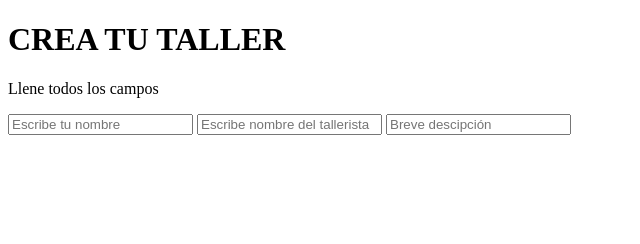
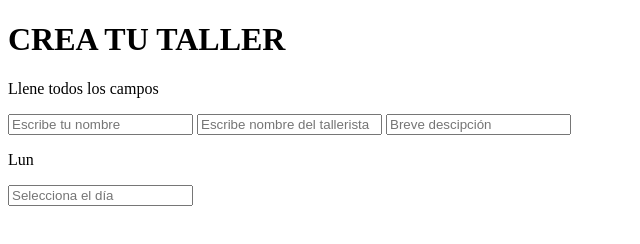
Before and after one commit to Eerie14/Myfirstrepo, a plain HTML site: page formulario.html in a window 1280 px wide. Shown: the whole page, without its empty margins (0-640 px from the left). Drawn offline with Linux system fonts and the light colour scheme.

Commit message:
falta día y horario

```diff
--- a/formulario.html
+++ b/formulario.html
@@ -17,7 +17,8 @@
                 <input id="Nombre-tallerista" type="text" placeholder="Escribe nombre del tallerista">
                 <input id="Descipcion-taller" type="text" placeholder="Breve descipción">
                 <div id="dia-horario">
-
+                    <p>Lun</p>
+                    <input id="dia-semana" type="text" placeholder="Selecciona el día">
                 </div>
             </div>
         </div>
```
